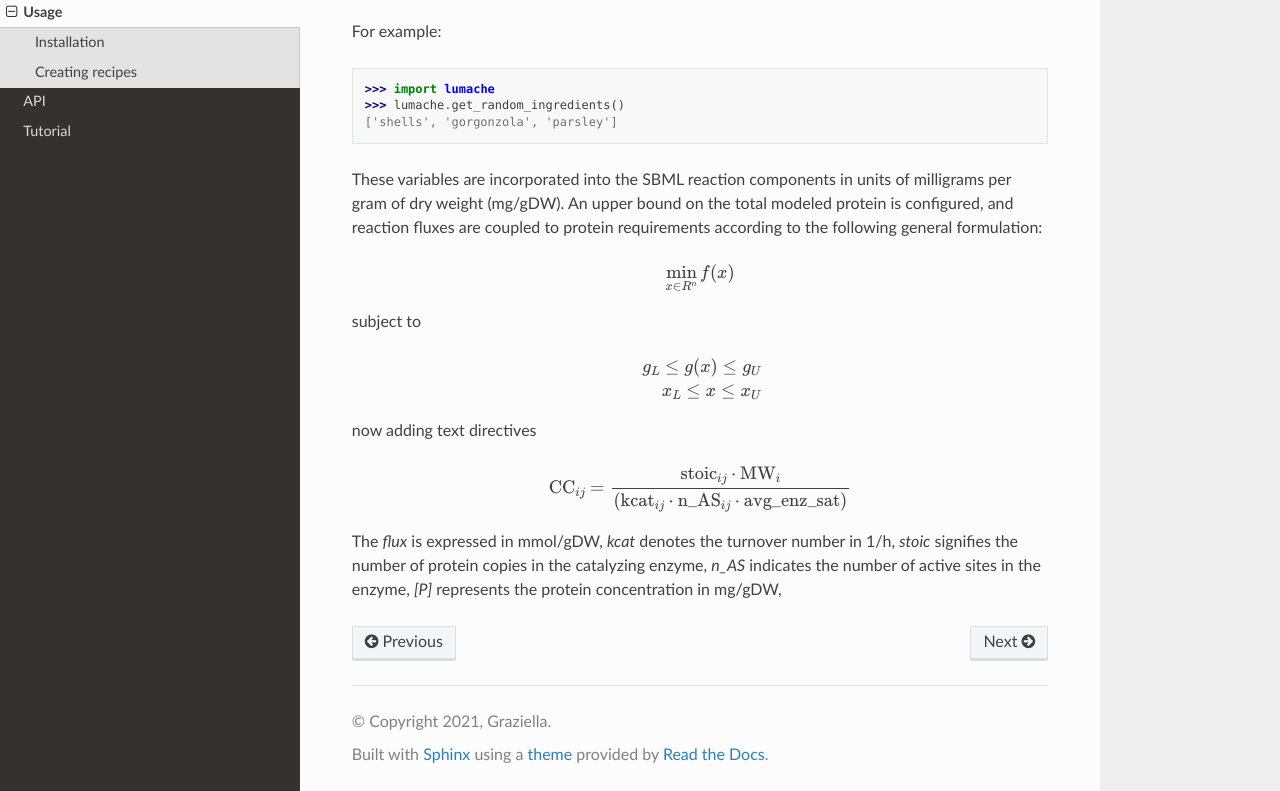
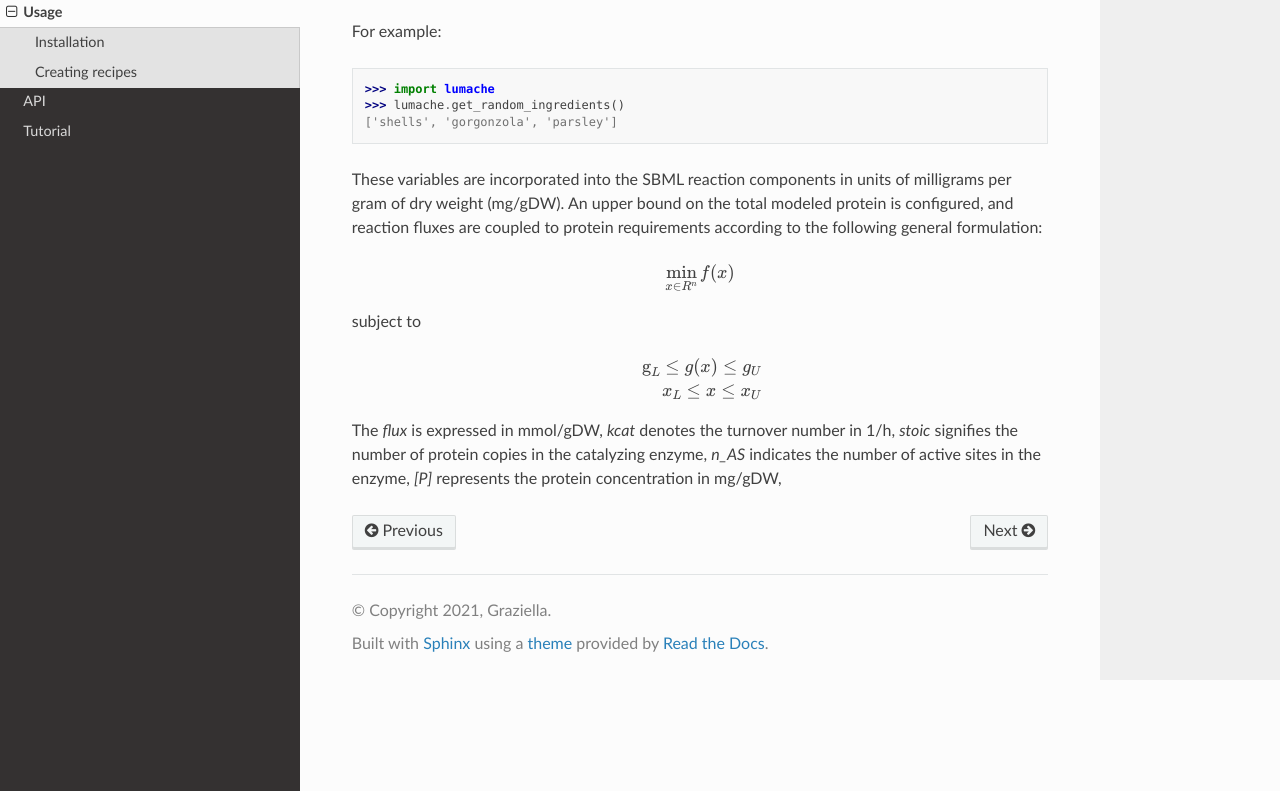
Before and after one commit to SchubertP/rtd-tutorial, a Sphinx documentation site: the page built from docs/source/usage.rst, in a window 1280 px wide and 900 px high, scrolled down 653 px, cut to the strip 109-900 px from the top of the window. Built offline with Sphinx 7.4.7 and the Read the Docs theme 3.1.0, drawn with Linux system fonts in a browser that asks for light colours.

Commit message:
check cyipiotpxx

```diff
--- a/docs/source/usage.rst
+++ b/docs/source/usage.rst
@@ -43,15 +43,10 @@ subject to
 
 .. math::
 
-       g_L \leq g(x) \leq g_U
+       \text{g}_L \leq g(x) \leq g_U
 
        x_L \leq  x  \leq x_U
 
-now adding text directives
-
-.. math::
-
-   \text{CC}_{ij} = \frac{\text{stoic}_{ij} \cdot \text{MW}_i } {(\text{kcat}_{ij} \cdot \text{n_AS}_{ij} \cdot \text{avg_enz_sat})}
 
 
 
```
